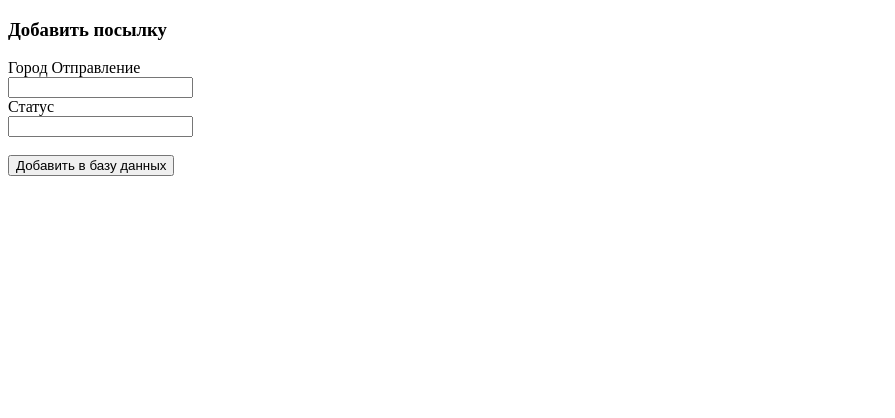
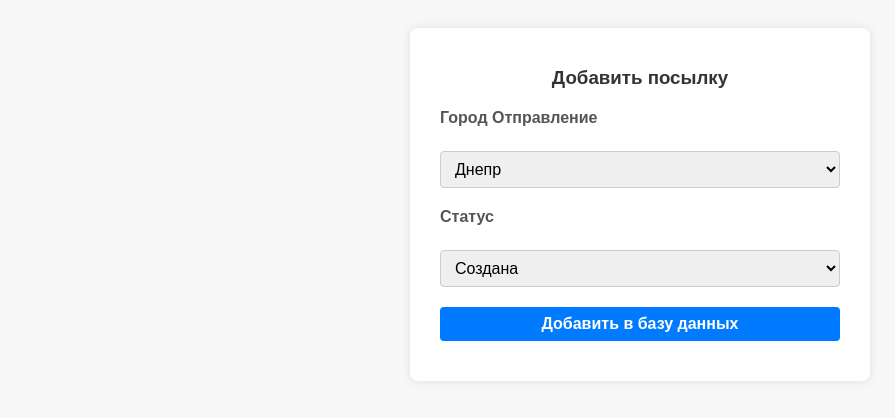
Before and after one commit to EgorStalker/Delivery, a Flask app: page /add_package in a window 1280 px wide. Shown: the top 418 px of the page, without its empty margins (0-895 px from the left). Run offline with Flask 3, Linux system fonts and the light colour scheme.

Commit message:
Set HTML file, CSS,app

```diff
--- a/app.py
+++ b/app.py
@@ -20,7 +20,49 @@ class Package(db.Model):
     name_package : Mapped[str] = mapped_column(db.String(128),nullable=False)
     departure_city: Mapped[str] = mapped_column(db.String(128),nullable=False)
     status_package : Mapped[str] = mapped_column(db.String(128),nullable=False)
-
+CITY_CODES = {
+    "Днепр": 1,
+    "Черкассы": 2,
+    "Одесса": 3,
+    "Киев": 4,
+    "Харьков": 5,
+    "Львов": 6,
+    "Запорожье": 7,
+    "Ивано-Франковск": 8,
+    "Полтава": 9,
+    "Тернополь": 10,
+    "Ужгород": 11,
+    "Чернигов": 12,
+    "Черновцы": 13,
+    "Винница": 14,
+    "Херсон": 15,
+    "Николаев": 16,
+    "Сумы": 17,
+    "Житомир": 18,
+    "Кривой Рог": 19,
+    "Мариуполь": 20,
+    "Луганск": 21,
+    "Донецк": 22,
+    "Краматорск": 23,
+    "Славянск": 24,
+    "Хмельницкий": 25,
+    "Луцк": 26,
+    "Ровно": 27,
+    "Бровары": 28,
+    "Белая Церковь": 29,
+    "Кременчуг": 30,
+    "Мелитополь": 31,
+    "Павлоград": 32,
+    "Бердянск": 33,
+    "Конотоп": 34,
+    "Умань": 35,
+    "Нежин": 36,
+    "Мукачево": 37,
+    "Каменское": 38,
+    "Александрия": 39,
+    "Северодонецк": 40,
+    "Кропивницкий": 41
+}
 
 
 with app.app_context():
@@ -44,8 +86,17 @@ def do_the_add_package():
     )
     db.session.add(new_package)
     db.session.commit()
+
     new_package.name_package = f"Посылка №{new_package.id}"
+
     db.session.commit()
+
+    city_code = CITY_CODES.get(dep_city, 0)  # если города нет в словаре — 0
+    new_package.name_package = f"Посылка №{new_package.id}-{city_code}"
+
+    db.session.commit()
+
+
     return "Succesuf"
 
 
--- a/templates/add_package.html
+++ b/templates/add_package.html
@@ -6,20 +6,132 @@
           content="width=device-width, user-scalable=no, initial-scale=1.0, maximum-scale=1.0, minimum-scale=1.0">
     <meta http-equiv="X-UA-Compatible" content="ie=edge">
     <title>Document</title>
+
+    <style>
+    body {
+      font-family: Arial, sans-serif;
+      background-color: #f7f7f7;
+      padding: 20px;
+    }
+    form {
+      background: white;
+      max-width: 400px;
+      margin: 0 auto;
+      padding: 20px 30px;
+      border-radius: 8px;
+      box-shadow: 0 0 10px rgba(0,0,0,0.1);
+    }
+    h3 {
+      text-align: center;
+      margin-bottom: 20px;
+      color: #333;
+    }
+    label {
+      display: block;
+      margin-bottom: 6px;
+      font-weight: bold;
+      color: #555;
+    }
+    select, input[type="submit"] {
+      width: 100%;
+      padding: 8px 10px;
+      margin-bottom: 20px;
+      border: 1px solid #ccc;
+      border-radius: 4px;
+      font-size: 16px;
+      box-sizing: border-box;
+      transition: border-color 0.3s ease;
+    }
+    select:focus, input[type="submit"]:focus {
+      border-color: #007bff;
+      outline: none;
+    }
+    input[type="submit"] {
+      background-color: #007bff;
+      color: white;
+      font-weight: bold;
+      cursor: pointer;
+      border: none;
+    }
+    input[type="submit"]:hover {
+      background-color: #0056b3;
+    }
+  </style>
 </head>
 <body>
+
+
     <form method="POST">
         <h3>Добавить посылку</h3>
 <!--        <label for="name_package">Название Посылка</label><br>-->
 <!--        <input type = "text" id="name_package" name = "name_package"><br>-->
 
         <label for ="dep_city">Город Отправление</label><br>
-        <input type = "text" id="dep_city" name="dep_city"><br>
+        <select id="dep_city" name = "dep_city" required>
+            <option value="Днепр">Днепр</option>
+            <option value="Черкассы">Черскассы</option>
+            <option value="Одесса">Одесса</option>
+            <option value="Киев">Киев</option>
+            <option value="Харьков">Харьков</option>
+            <option value="Львов">Львов</option>
+            <option value="Запорожье">Запорожье</option>
+            <option value="Ивано-Франковск">Ивано-Франковск</option>
+            <option value="Полтава">Полтава</option>
+            <option value="Тернополь">Тернополь</option>
+            <option value="Ужгород">Ужгород</option>
+            <option value="Чернигов">Чернигов</option>
+            <option value="Черновцы">Черновцы</option>
+            <option value="Винница">Винница</option>
+            <option value="Херсон">Херсон</option>
+            <option value="Николаев">Николаев</option>
+            <option value="Сумы">Сумы</option>
+            <option value="Житомир">Житомир</option>
+            <option value="Кривой Рог">Кривой Рог</option>
+            <option value="Мариуполь">Мариуполь</option>
+            <option value="Луганск">Луганск</option>
+            <option value="Донецк">Донецк</option>
+            <option value="Краматорск">Краматорск</option>
+            <option value="Славянск">Славянск</option>
+            <option value="Хмельницкий">Хмельницкий</option>
+            <option value="Луцк">Луцк</option>
+            <option value="Ровно">Ровно</option>
+            <option value="Бровары">Бровары</option>
+            <option value="Белая Церковь">Белая Церковь</option>
+            <option value="Кременчуг">Кременчуг</option>
+            <option value="Мелитополь">Мелитополь</option>
+            <option value="Павлоград">Павлоград</option>
+            <option value="Бердянск">Бердянск</option>
+            <option value="Конотоп">Конотоп</option>
+            <option value="Умань">Умань</option>
+            <option value="Нежин">Нежин</option>
+            <option value="Мукачево">Мукачево</option>
+            <option value="Каменское">Каменское</option>
+            <option value="Александрия">Александрия</option>
+            <option value="Северодонецк">Северодонецк</option>
+            <option value="Кропивницкий">Кропивницкий</option>
+
+        </select><br>
 
         <label for="status">Статус</label><br>
-        <input type = "text" id="status" name="status"><br><br>
+        <select id="status" name="status" required>
+      <option value="Создана">Создана</option>
+<option value="Оформлена">Оформлена</option>
+<option value="Принята в отделении">Принята в отделении</option>
+<option value="В пути">В пути</option>
+<option value="Прибыла на сортировку">Прибыла на сортировку</option>
+<option value="Покинула сортировку">Покинула сортировку</option>
+<option value="Прибыла в город назначения">Прибыла в город назначения</option>
+<option value="Передана курьеру">Передана курьеру</option>
+<option value="Готова к выдаче">Готова к выдаче</option>
+<option value="Доставлена получателю">Доставлена получателю</option>
+<option value="Не доставлена">Не доставлена</option>
+<option value="Ожидает возврата">Ожидает возврата</option>
+<option value="Возвращена отправителю">Возвращена отправителю</option>
+<option value="Отменена">Отменена</option>
+
+        </select>
 
         <input type="submit" value="Добавить в базу данных">
-    </form>
+    </form><br>
 </body>
 </html>
```
Also changed, not shown: templates/index.js (added, +19 -0 lines), templates/style.css (added, +48 -0 lines), templates/update_package.html (+1 -18 lines).
